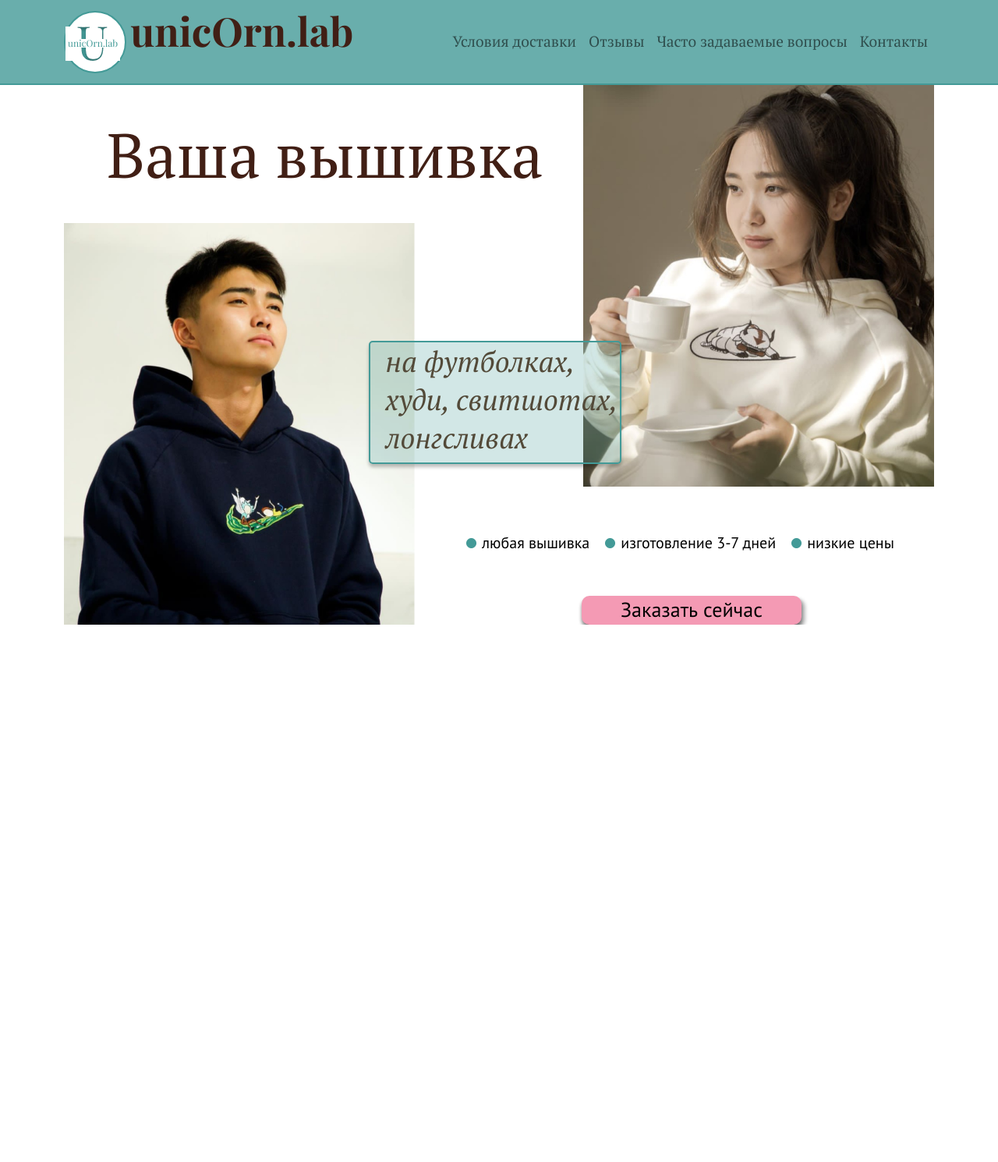
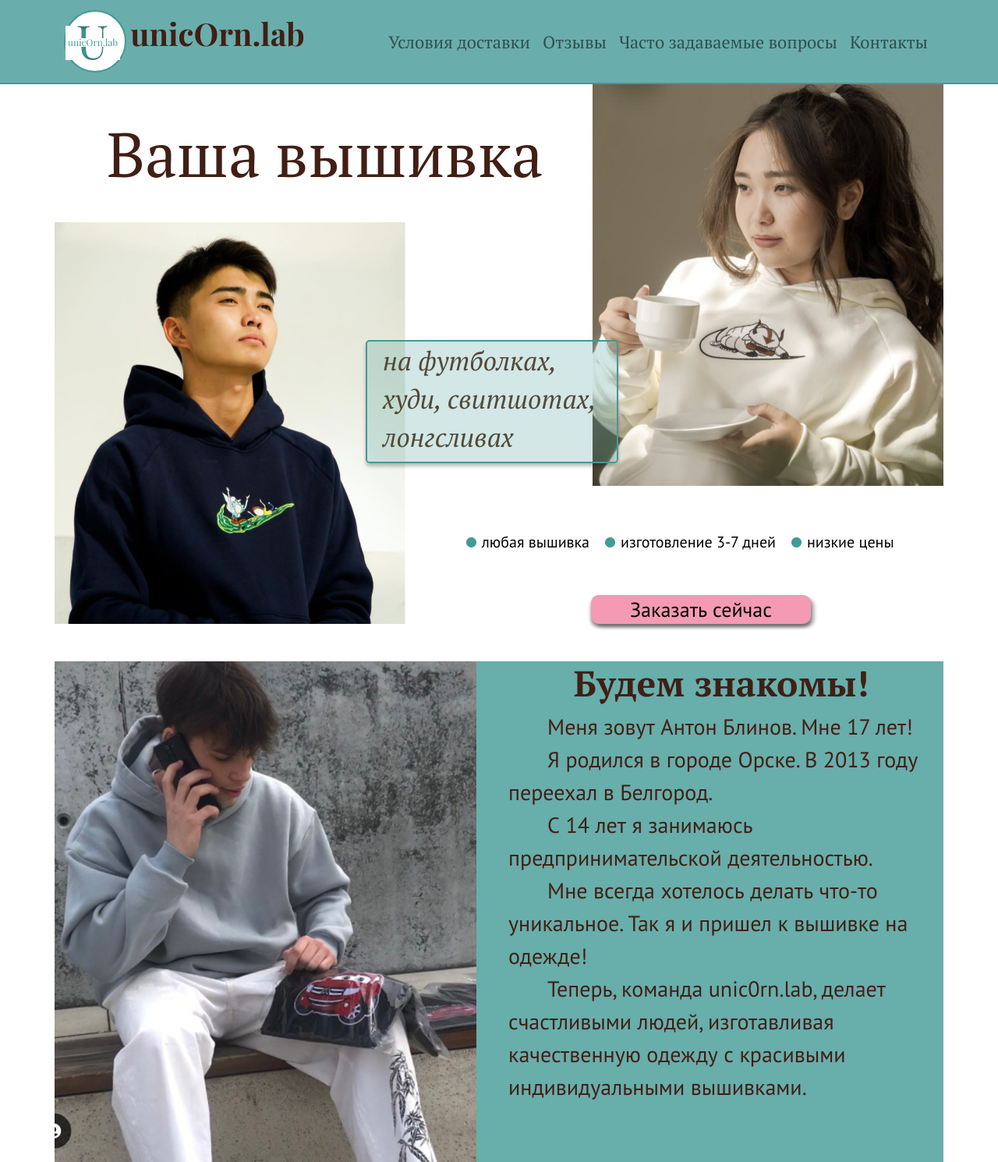
Before and after one commit to Vaclav-Kasimov/unicorn, a plain HTML site: page index.html in a window 1280 px wide. Shown: the whole page at 78% size. Before the commit the page ends 801 px from the top, so only its background shows below. Drawn offline with nearby package versions, Linux system fonts and the light colour scheme; a web font is replaced by a local one.

Commit message:
2nd block desktop done

```diff
--- a/css/style.css
+++ b/css/style.css
@@ -18,8 +18,6 @@
 	font-family: 'Playfair Display';
 	font-style: normal;
 	font-weight: 700;
-	font-size: 4vw;
-	line-height: 53px;
 	color: #411F15;
 }
 
@@ -32,7 +30,6 @@ header{
 }
 
 .nav-item{
-	font-size: 1.5vw;
 	font-family: 'PT Serif';
 	font-style: normal;
 	font-weight: 400;
@@ -78,7 +75,7 @@ header{
 	font-family: 'PT Serif';
 	font-style: italic;
 	font-weight: 400;
-	font-size: 37px;
+	font-size: 34px;
 	line-height: 49px;
 	color: #534A39;
 	padding-left: 20px;
@@ -156,12 +153,22 @@ header{
 	.navbar-brand span{
 		font-size: 3vw;
 	}
+	.nav-item{
+		font-size: 1.5vw;
+	}
 	header{
 		border-bottom: 2px solid #439A97;
 	}
 }
 
 @media (min-width: 992px){
+
+	.navbar-brand span{
+		font-size: 30px;
+	}
+	.nav-item{
+		font-size: 20px;
+	}
 
 	header{
 		border-bottom: 2px solid #439A97;
@@ -185,19 +192,54 @@ header{
 		font-size: 	60px;
 	}
 
-		#discription_1{
+	#discription_1{
 		left: 	35%;
 		top: 	328px;
 	}
 
 	#slogans{
 		bottom: 48px;
-		right: 20.5%;
+		right: 19%;
+		width:	auto;
 	}
+
+		#slogans li{
+		width: auto;
+	}
+
 
 	#btn_1{
 		bottom: 0px;
 		right: 170px;
+	}
+
+	#block_2{
+		height: 642px;
+		background-color: rgba(67, 154, 151, 0.8);
+	}
+
+
+	#adv_text_1 h2{
+		text-align: center;
+		font-family: 'PT Serif';
+		font-style: normal;
+		font-weight: 700;
+		font-size: 46px;
+		color: #411F15;
+	}
+
+	#adv_text_1 div{
+		font-family: 'PT Sans';
+		font-style: normal;
+		font-weight: 400;
+		font-size: 28px;
+		color: #411F15;
+		text-indent: 50px;
+	}
+
+	#adv_3{
+		background-image: url("/img/content/adv_3.png");
+		background-repeat: no-repeat;
 	}
 
 }
@@ -206,6 +248,12 @@ header{
 
 @media (min-width: 1200px){
 
+	.navbar-brand span{
+		font-size: 40px;
+	}
+	.nav-item{
+		font-size: 22px;
+	}
 
 	#block_1 h2{
 		font-size: 	80px;
@@ -217,14 +265,16 @@ header{
 		top: 572px;
 	}
 
-	/*#slogans li{
-		padding: 12px;
-	}*/
 
 }
 
 
 @media (min-width: 	1400px){
+
+	.navbar-brand span{
+		font-size: 40px;
+	}
+
 	#discription_1{
 		left: 	37.5%;
 	}
--- a/index.html
+++ b/index.html
@@ -73,9 +73,10 @@
 
 
 
+<!-- main-content -->
+  <div id="main-content" class="container position-relative">
 
-  <div id="main-content" class="container position-relative">
-        <div class="col-12 position-relative" id="block_1">
+          <div class="row position-relative" id="block_1">
             <h2 class="position-absolute">Ваша вышивка</h2>
             <div id="adv_1" class="position-absolute"></div> <!-- Первая картинка с моделью -->
             <div id="adv_2" class="position-absolute"></div> <!-- Вторая картинка с моделью -->
@@ -89,7 +90,23 @@
               Заказать сейчас
             </button>
           </div>
-  </div> <!-- End of main-content -->
+
+          <div class="row mt-5" id="block_2">
+            <div class="col-lg-6" id="adv_3"></div> <!-- картинка с Антоном -->
+
+            <div class="col-lg-6" id="adv_text_1">
+              <h2>Будем знакомы!</h2>
+              <div>Меня зовут Антон Блинов. Мне 17 лет!</div>
+              <div>Я родился в городе Орске.  В 2013 году переехал в Белгород.</div>
+              <div>С 14 лет я занимаюсь предпринимательской деятельностью.</div>
+              <div>Мне всегда хотелось делать что-то уникальное. Так я и пришел к вышивке на одежде!</div>
+              <div>Теперь, команда unic0rn.lab, делает счастливыми людей, изготавливая качественную одежду с красивыми индивидуальными вышивками.</div>
+            </div>
+          </div>
+
+  </div>
+<!-- End of main-content -->
+
 
   <footer class="panel-footer">
 
```
Also changed, not shown: img/content/adv_3.png (added). Lines whose indentation alone changed are shown as unchanged.
